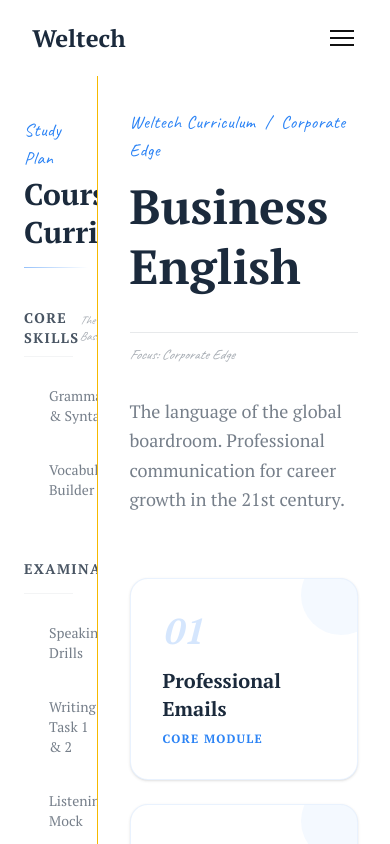
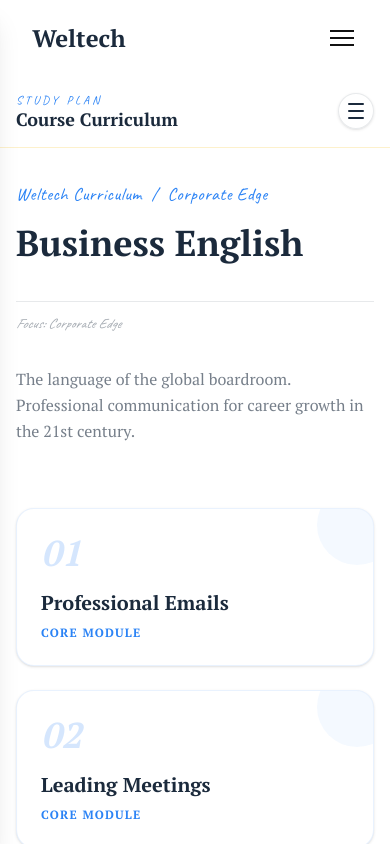
Before and after one commit to Arjun259194/Weltech, a Next.js app: page /plan/business in a window 390 px wide. Shown: the top 844 px of the page. Built offline with nearby package versions, Linux system fonts and the light colour scheme.

Commit message:
plan page ready

```diff
--- a/app/plan/[slug]/page.tsx
+++ b/app/plan/[slug]/page.tsx
@@ -53,7 +53,7 @@ export default async function page({ params }: { params: Promise<{ slug: string
   if (!data) notFound();
 
   return (
-    <main className="min-h-screen bg-background p-8 lg:p-16">
+    <main className="min-h-screen bg-background px-4 py-8 sm:px-6 lg:px-16">
       <div className="mx-auto max-w-5xl">
 
         {/* Editorial Header - Matches About Page Style */}
@@ -61,7 +61,7 @@ export default async function page({ params }: { params: Promise<{ slug: string
           <p className="font-[Caveat] text-lg text-primary tracking-wide mb-3">
             Weltech Curriculum &nbsp;/&nbsp; {data.tag}
           </p>
-          <h1 className="font-[PT_Serif] text-5xl font-bold leading-tight text-foreground sm:text-6xl">
+          <h1 className="font-[PT_Serif] text-4xl font-bold leading-tight text-foreground sm:text-5xl lg:text-6xl">
             {data.title}
           </h1>
 
@@ -72,7 +72,7 @@ export default async function page({ params }: { params: Promise<{ slug: string
                 Focus: {data.tag}
               </span>
             </div>
-            <p className="text-lg leading-relaxed text-foreground/60">
+            <p className="text-base sm:text-lg leading-relaxed text-foreground/60">
               {data.description}
             </p>
           </div>
@@ -81,7 +81,7 @@ export default async function page({ params }: { params: Promise<{ slug: string
         {/* Modules Grid - Uses the StatCard/PillarCard logic */}
         <div className="grid gap-6 sm:grid-cols-2 lg:grid-cols-3">
           {data.modules.map((module, i) => (
-            <div key={i} className="group relative overflow-hidden rounded-2xl border border-primary/10 bg-white p-8 shadow-sm transition-all hover:shadow-md">
+            <div key={i} className="group relative overflow-hidden rounded-2xl border border-primary/10 bg-white p-6 sm:p-8 shadow-sm transition-all hover:shadow-md">
               <div className="pointer-events-none absolute -right-6 -top-6 h-20 w-20 rounded-full bg-primary/5 transition-transform duration-500 group-hover:scale-150" />
 
               <p className="font-[PT_Serif] text-4xl font-bold text-primary/20 mb-4 italic">0{i + 1}</p>
@@ -97,10 +97,10 @@ export default async function page({ params }: { params: Promise<{ slug: string
         </div>
 
         {/* Call to Action - The Weltech "Journey" Block */}
-        <section className="mt-24">
-          <div className="relative overflow-hidden rounded-3xl bg-linear-to-br from-primary to-accent p-12 text-center text-white shadow-xl">
-            <p className="font-[Caveat] text-2xl opacity-80 italic">Stop translating.</p>
-            <h2 className="mt-2 font-[PT_Serif] text-4xl font-bold">Start Speaking.</h2>
+        <section className="mt-20 sm:mt-24">
+          <div className="relative overflow-hidden rounded-3xl bg-linear-to-br from-primary to-accent px-6 py-10 sm:px-10 sm:py-12 text-center text-white shadow-xl">
+            <p className="font-[Caveat] text-xl sm:text-2xl opacity-80 italic">Stop translating.</p>
+            <h2 className="mt-2 font-[PT_Serif] text-3xl sm:text-4xl font-bold">Start Speaking.</h2>
             <div className="mt-8 flex justify-center">
               <button className="h-12 items-center rounded-full bg-white px-10 text-sm font-bold text-primary shadow transition-transform hover:scale-105">
                 Launch Lesson Player
--- a/app/plan/layout.tsx
+++ b/app/plan/layout.tsx
@@ -1,4 +1,5 @@
 import { PlanSideBar } from "@/components/PlanSideBar";
+import { PlanLayoutShell } from "@/components/PlanLayoutShell";
 
 export default function PlanLayout({
   children,
@@ -6,11 +7,8 @@ export default function PlanLayout({
   children: React.ReactNode;
 }>) {
   return (
-    <main className="bg-background w-full text-foreground grid grid-cols-4">
-      <PlanSideBar />
-      <section className="col-span-3 max-h-screen overflow-y-auto bg-green-400">
-        {children}
-      </section>
-    </main>
+    <PlanLayoutShell sidebar={<PlanSideBar />}>
+      {children}
+    </PlanLayoutShell>
   );
 }
--- /dev/null
+++ b/components/PlanLayoutShell.tsx
@@ -0,0 +1,101 @@
+"use client";
+
+import { useEffect, useState } from "react";
+import { usePathname } from "next/navigation";
+
+type PlanLayoutShellProps = {
+  sidebar: React.ReactNode;
+  children: React.ReactNode;
+};
+
+export function PlanLayoutShell({ sidebar, children }: PlanLayoutShellProps) {
+  const [isOpen, setIsOpen] = useState(false);
+  const pathname = usePathname();
+
+  useEffect(() => {
+    setIsOpen(false);
+  }, [pathname]);
+
+  return (
+    <main className="bg-background text-foreground min-h-screen w-full">
+      <div className="mx-auto flex h-full max-w-6xl flex-col lg:flex-row">
+        {/* Mobile header with toggle */}
+        <div className="flex items-center justify-between border-b border-accent/20 px-4 py-4 lg:hidden">
+          <div className="flex flex-col">
+            <span className="font-[Caveat] text-xs uppercase tracking-[0.25em] text-primary">
+              Study Plan
+            </span>
+            <span className="font-[PT_Serif] text-lg font-bold leading-tight">
+              Course Curriculum
+            </span>
+          </div>
+          <button
+            type="button"
+            aria-label={isOpen ? "Close curriculum sidebar" : "Open curriculum sidebar"}
+            aria-expanded={isOpen}
+            onClick={() => setIsOpen((open) => !open)}
+            className="inline-flex h-9 w-9 items-center justify-center rounded-full border border-foreground/10 bg-background/80 shadow-sm backdrop-blur-sm transition hover:border-primary/40"
+          >
+            <span className="sr-only">
+              {isOpen ? "Close curriculum sidebar" : "Open curriculum sidebar"}
+            </span>
+            <div className="relative flex h-4 w-4 flex-col items-center justify-between">
+              <span
+                className={`h-[2px] w-full rounded bg-foreground transition-transform ${
+                  isOpen ? "translate-y-[6px] rotate-45" : ""
+                }`}
+              />
+              <span
+                className={`h-[2px] w-full rounded bg-foreground transition-opacity ${
+                  isOpen ? "opacity-0" : "opacity-100"
+                }`}
+              />
+              <span
+                className={`h-[2px] w-full rounded bg-foreground transition-transform ${
+                  isOpen ? "-translate-y-[6px] -rotate-45" : ""
+                }`}
+              />
+            </div>
+          </button>
+        </div>
+
+        {/* Desktop layout */}
+        <aside className="hidden h-screen max-h-screen shrink-0 overflow-y-auto border-r border-accent/30 lg:block lg:w-72">
+          {sidebar}
+        </aside>
+
+        <section className="flex-1 overflow-y-auto">
+          {children}
+        </section>
+      </div>
+
+      {/* Mobile drawer */}
+      <div
+        className={`fixed inset-0 z-40 lg:hidden ${
+          isOpen ? "pointer-events-auto" : "pointer-events-none"
+        }`}
+      >
+        {/* Backdrop */}
+        <button
+          type="button"
+          aria-label="Close curriculum sidebar"
+          onClick={() => setIsOpen(false)}
+          className={`absolute inset-0 bg-black/40 transition-opacity ${
+            isOpen ? "opacity-100" : "opacity-0"
+          }`}
+        />
+
+        {/* Panel */}
+        <div
+          className={`absolute inset-y-0 left-0 flex max-w-xs w-full transform bg-background shadow-xl transition-transform duration-300 ${
+            isOpen ? "translate-x-0" : "-translate-x-full"
+          }`}
+        >
+          <aside className="max-h-full w-full overflow-y-auto border-r border-accent/30">
+            {sidebar}
+          </aside>
+        </div>
+      </div>
+    </main>
+  );
+}
```
